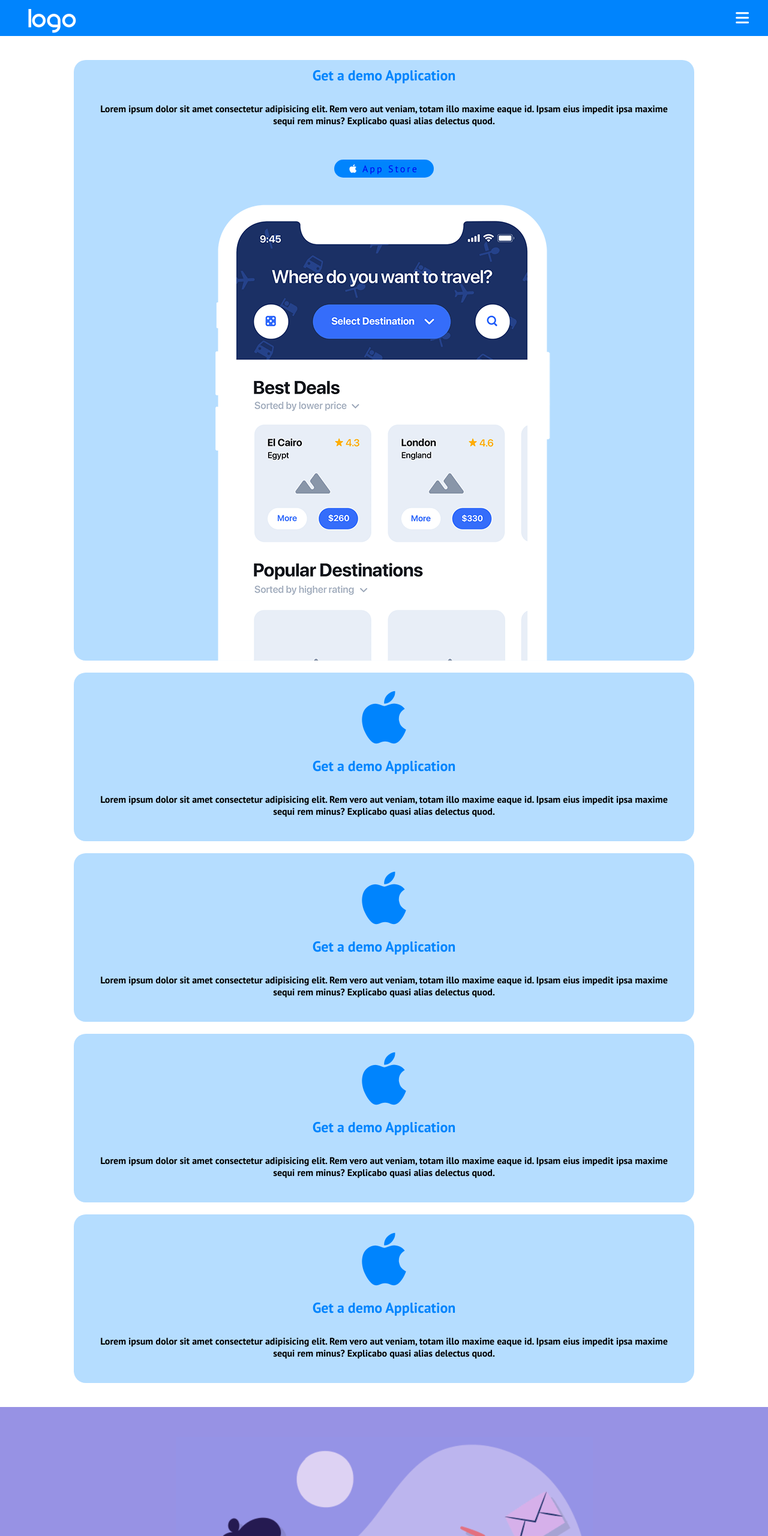
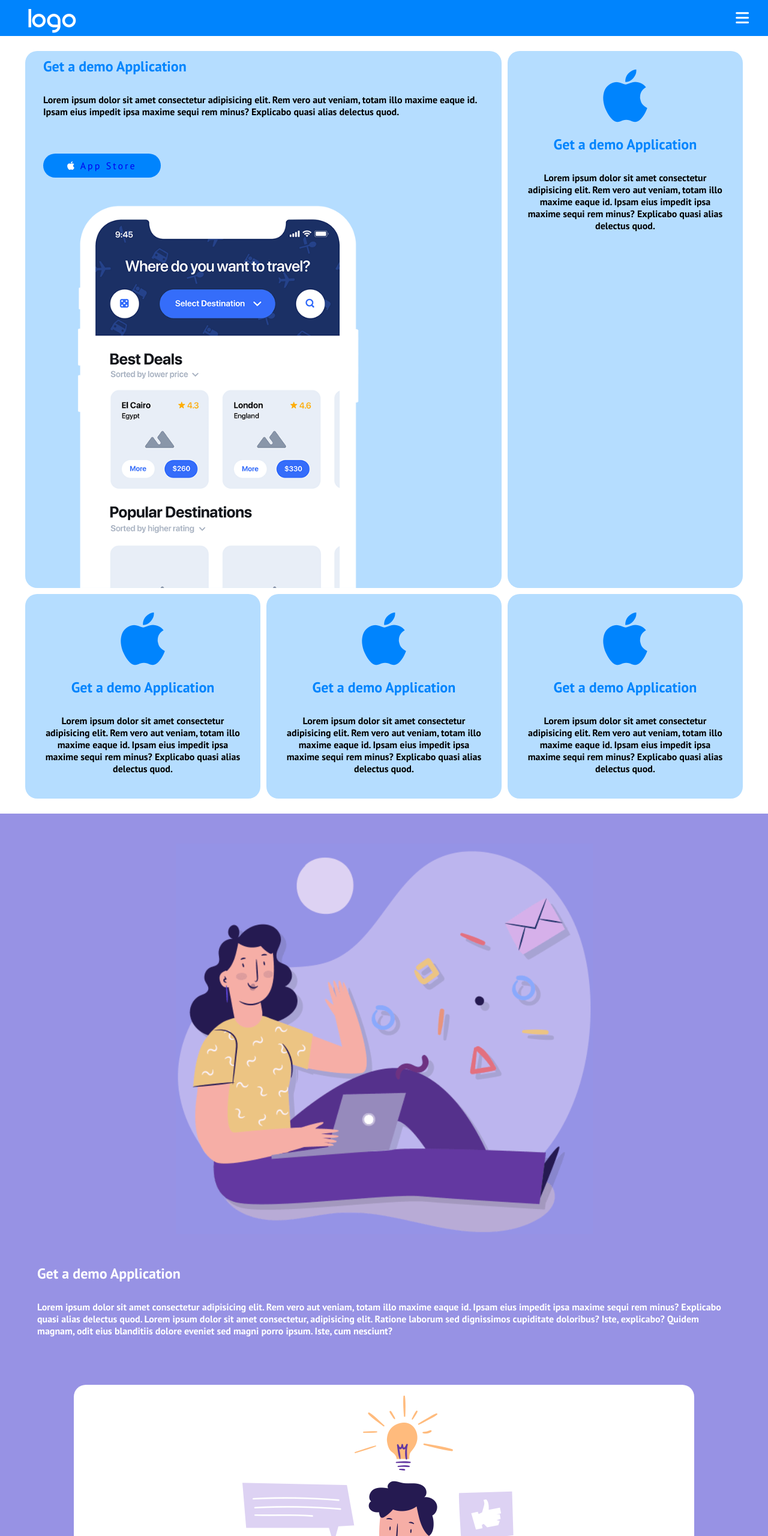
Before and after one commit to Chrissx77/htmlcss-responsive-layout, a plain HTML site: page index.html in a window 1280 px wide. Shown: the top 2560 px of the page at 60% size. Drawn offline with Linux system fonts and the light colour scheme.

Commit message:
working-tablet-version

```diff
--- a/css/style.css
+++ b/css/style.css
@@ -188,14 +188,14 @@ div img {
 
 /* BENEFIT SECTION */
 .benefits .row{
-    padding: 30px 0;
+    padding-bottom: 30px;
 }
 
 .text-benefits{
     color: white;
     text-align: center;
+    font-size: 20px;
     padding: 25px;
-    font-size: 25px;
 }
 
 .text-benefit{
@@ -204,7 +204,6 @@ div img {
     text-align: left;
     padding: 20px;
     border-radius: 40px;
-
 }
 
 .text-benefit .number h1{
@@ -298,3 +297,86 @@ div img {
 .text-foot p a{
     color: #9792e4;
 }
+
+/* MEDIA QUERY */
+
+/* Tablet Version */
+@media all and (min-width: 481px){
+
+    /* FEATURES SECTION */
+    .features .container .row{
+        display: flex;
+        flex-wrap: wrap;
+        margin: 0 5px;
+    }
+
+    .col-2{
+        width: calc((100% / 3) * 2 - 10px);
+        text-align: left;
+        margin: 5px auto;
+    }
+
+    .col-3{
+        width: calc((100% / 3) - 10px);
+        margin: 5px auto;
+    }
+
+    .col-2 .image{
+        margin: 0;
+    }
+
+    .col-2 .btn{
+        padding: 40px 0;
+    }
+
+    .col-2 .btn a{
+        padding: 10px 40px;
+    }
+
+    /* PLANNING SECTION */
+    .col-text-planning{
+        margin: 0 auto;
+        width: 100%;
+        text-align: left;
+    }
+
+    /* TESTIMONIAL SECTION */
+    .text-testimonial{
+        display: flex;
+        text-align: left;
+        align-items: center;
+    }
+
+    .text-testimonial div{
+        padding-left: 30px;
+
+    }
+
+    .image-test{
+        flex-basis: 25%;
+        max-height: 150px;
+    }
+
+    .info-test{
+        flex-basis: 75%;
+    }
+
+    /* BENEFIT SECTION */
+    .benefits .row{
+        display: flex;
+        flex-wrap: wrap;
+        margin: 10px 0;
+    }
+
+    .benefits .row .col{
+        width: calc((100% /2) - 20px);
+    }
+
+
+
+
+
+
+
+
+}
--- a/index.html
+++ b/index.html
@@ -28,7 +28,7 @@
         <section class="features">
             <div class="container">
                 <div class="row">
-                    <div class="col azzure-bg">
+                    <div class="col azzure-bg col-2">
                         <div class="title">
                             <h2>Get a demo Application</h2>
                         </div>
@@ -42,7 +42,7 @@
                         </div>
                     </div>
 
-                    <div class="col azzure-bg">
+                    <div class="col azzure-bg col-3">
                         <div class="icon">
                             <i class="fa-brands fa-apple"></i>
                         </div>
@@ -54,7 +54,7 @@
                             delectus quod.</p>
                     </div>
 
-                    <div class="col azzure-bg">
+                    <div class="col azzure-bg col-3">
                         <div class="icon">
                             <i class="fa-brands fa-apple"></i>
                         </div>
@@ -66,7 +66,7 @@
                             delectus quod.</p>
                     </div>
 
-                    <div class="col azzure-bg">
+                    <div class="col azzure-bg col-3">
                         <div class="icon">
                             <i class="fa-brands fa-apple"></i>
                         </div>
@@ -78,7 +78,7 @@
                             delectus quod.</p>
                     </div>
 
-                    <div class="col azzure-bg">
+                    <div class="col azzure-bg col-3">
                         <div class="icon">
                             <i class="fa-brands fa-apple"></i>
                         </div>
@@ -99,6 +99,10 @@
                     <div class="col">
                         <div class="image">
                             <img src="image/planning1.png" alt="plan1">
+                        </div>
+                    </div>
+
+                    <div class="col col-text-planning">
                         <div class=" text-strategic-planning">
                             <div class="title">
                                 <h2>Get a demo Application</h2>
@@ -107,9 +111,9 @@
                                 illo
                                 maxime eaque id. Ipsam eius impedit ipsa maxime sequi rem minus? Explicabo quasi
                                 alias
-                                    delectus quod.</p>
-                            </div>
-
+                                delectus quod. Lorem ipsum dolor sit amet consectetur, adipisicing elit. Ratione laborum
+                                sed dignissimos cupiditate doloribus? Iste, explicabo? Quidem magnam, odit eius
+                                blanditiis dolore eveniet sed magni porro ipsum. Iste, cum nesciunt?</p>
                         </div>
                     </div>
 
@@ -192,11 +196,11 @@
         </section>
 
         <section class="benefits violet-bg">
-            <div class="row">
             <div class="col text-benefits">
                 <h1>Benefit of working with us</h1>
             </div>
 
+            <div class="row">
                 <div class="col text-benefit">
                     <div class="number">
                         <h1>01</h1>
```
Lines whose indentation alone changed are shown as unchanged.
